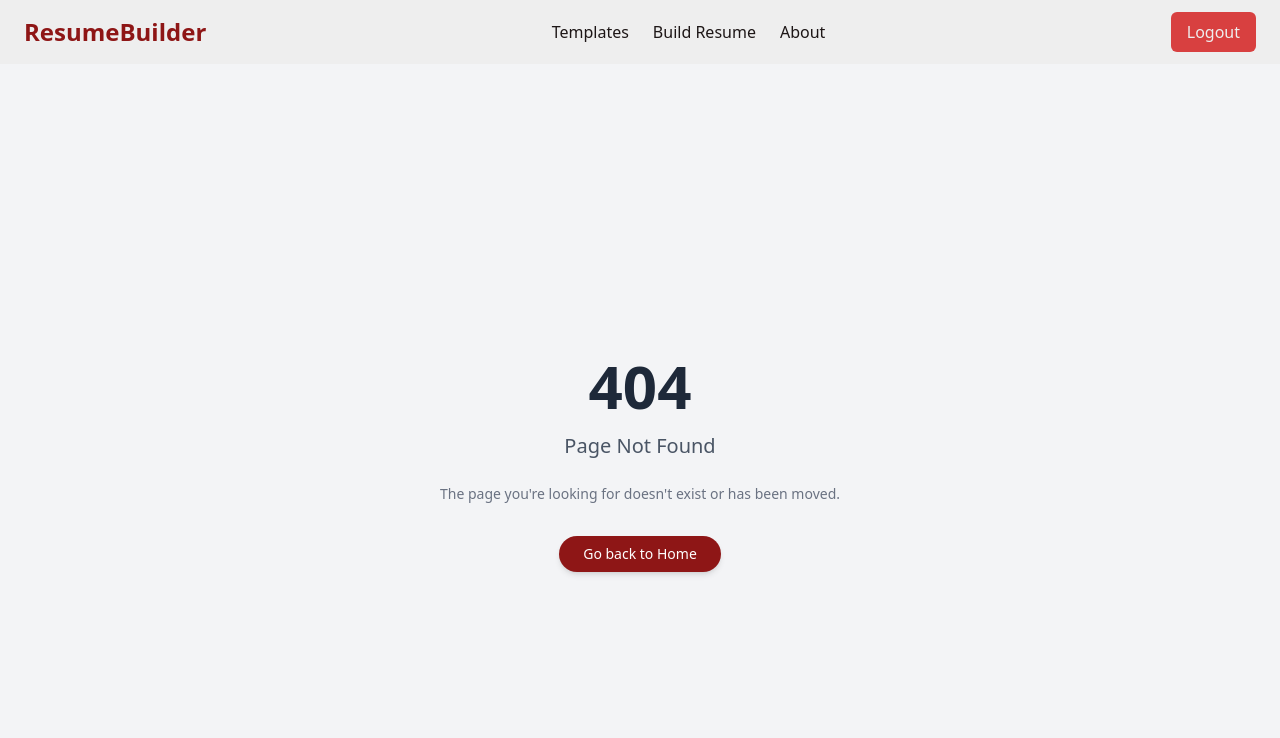
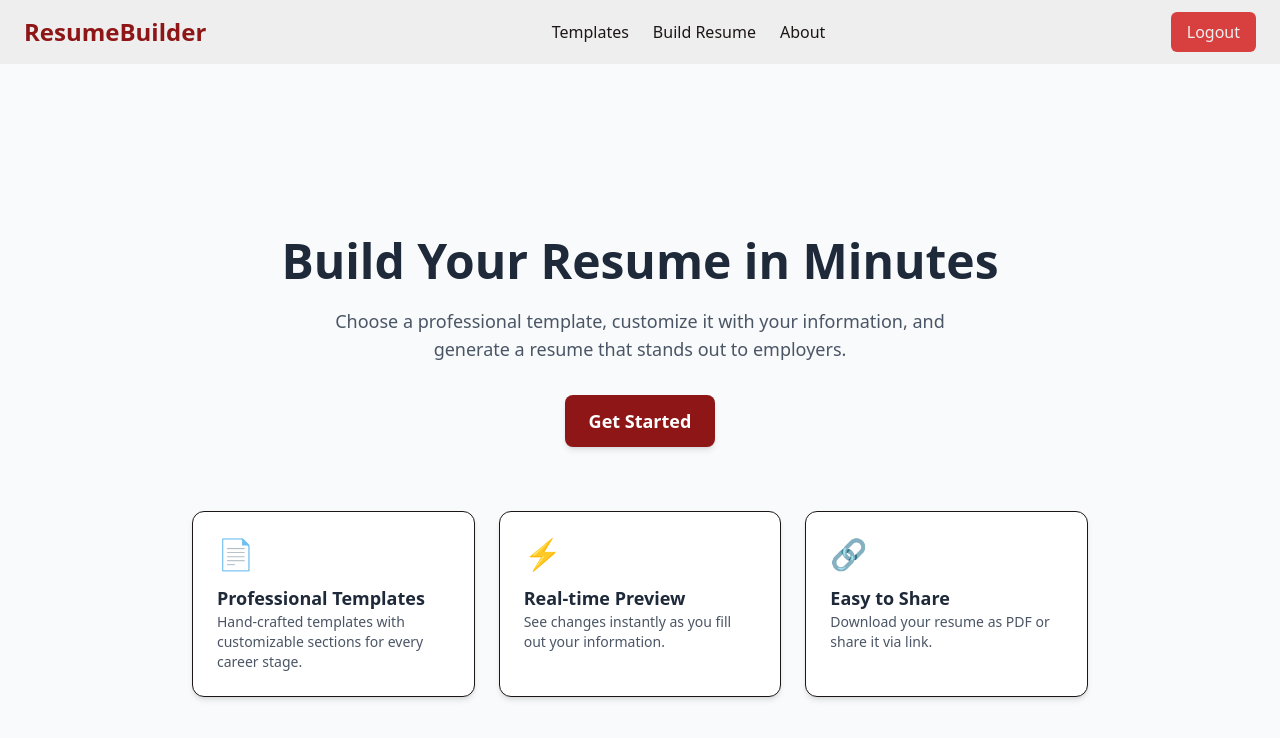
Before and after one commit to bhargablinx/resume-builder, a React (Vite) app: page / in a window 1280 px wide. Before the commit this address had no page. Shown: the top 738 px of the page. Built offline with nearby package versions, Linux system fonts and the light colour scheme.

Commit message:
Add HomePage

```diff
--- a/src/App.jsx
+++ b/src/App.jsx
@@ -3,12 +3,14 @@ import { ResumeBuilder } from "./pages/ResumeBuilder";
 import { Routes, Route, Navigate } from "react-router-dom";
 import NotFound from "./pages/NotFound";
 import TemplatesPage from "./pages/TemplatesPage";
+import HomePage from "./pages/HomePage";
 
 function App() {
     return (
         <>
             <NavBar />
             <Routes>
+                <Route path="/" element={<HomePage />} />
                 <Route path="/resume">
                     <Route
                         index
--- /dev/null
+++ b/src/pages/HomePage.jsx
@@ -0,0 +1,55 @@
+import { Link } from "react-router-dom";
+
+export default function HomePage() {
+    return (
+        <main className="min-h-screen bg-gray-50 flex items-center justify-center px-4">
+            <div className="max-w-4xl w-full text-center py-20">
+                <h1 className="text-4xl sm:text-5xl font-bold text-gray-800 leading-tight">
+                    Build Your Resume in Minutes
+                </h1>
+                <p className="text-lg text-gray-600 mt-4 max-w-2xl mx-auto">
+                    Choose a professional template, customize it with your
+                    information, and generate a resume that stands out to
+                    employers.
+                </p>
+
+                <div className="mt-8">
+                    <Link
+                        to="/templates"
+                        className="inline-block bg-dark-red hover:bg-red-700 text-white text-lg font-semibold py-3 px-6 rounded-lg shadow-md transition"
+                    >
+                        Get Started
+                    </Link>
+                </div>
+
+                <div className="mt-16 grid grid-cols-1 sm:grid-cols-3 gap-6">
+                    <FeatureCard
+                        title="Professional Templates"
+                        desc="Hand-crafted templates with customizable sections for every career stage."
+                        emoji="📄"
+                    />
+                    <FeatureCard
+                        title="Real-time Preview"
+                        desc="See changes instantly as you fill out your information."
+                        emoji="⚡"
+                    />
+                    <FeatureCard
+                        title="Easy to Share"
+                        desc="Download your resume as PDF or share it via link."
+                        emoji="🔗"
+                    />
+                </div>
+            </div>
+        </main>
+    );
+}
+
+function FeatureCard({ title, desc, emoji }) {
+    return (
+        <div className="bg-white rounded-xl shadow-md p-6 text-left border hover:shadow-lg transition">
+            <div className="text-3xl mb-3">{emoji}</div>
+            <h3 className="text-lg font-semibold text-gray-800">{title}</h3>
+            <p className="text-sm text-gray-600">{desc}</p>
+        </div>
+    );
+}
```
